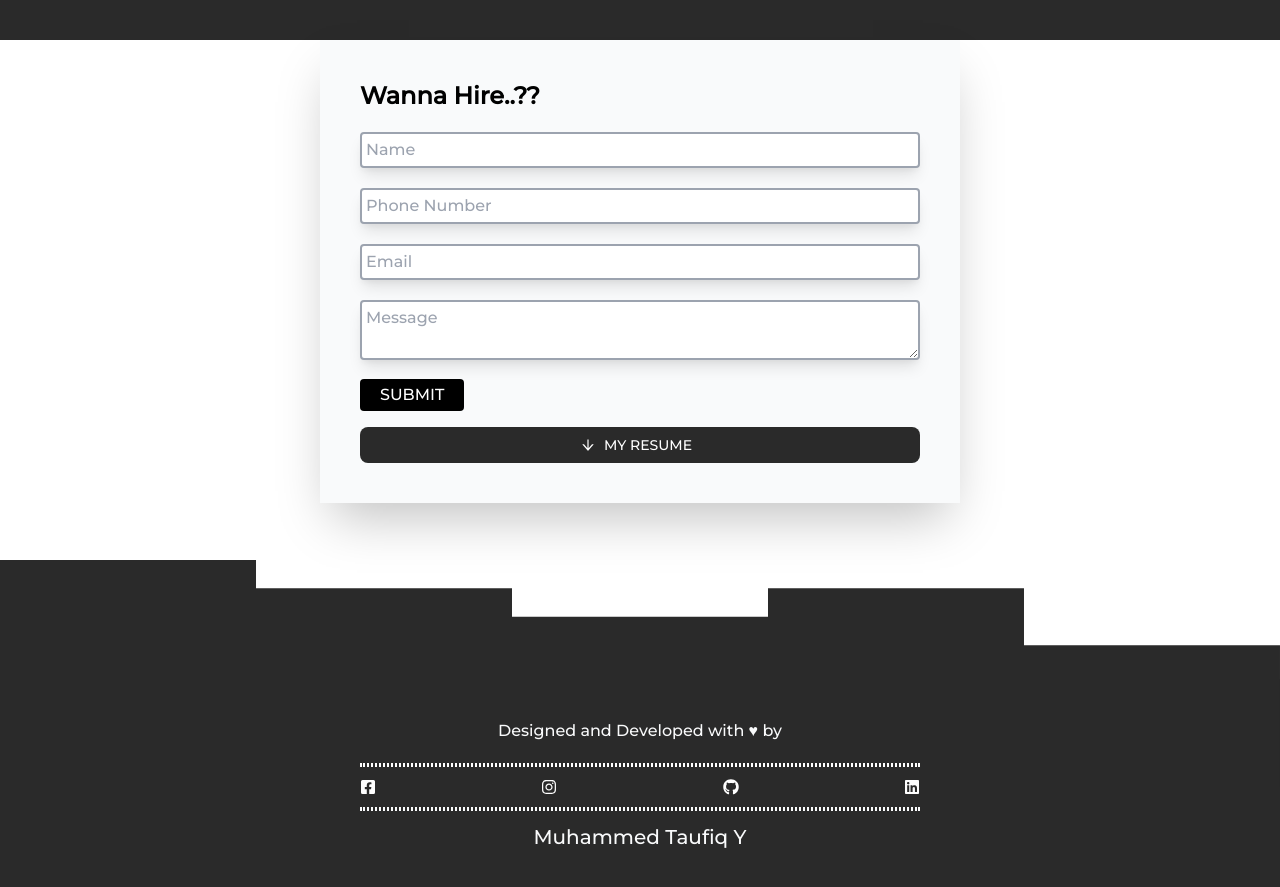
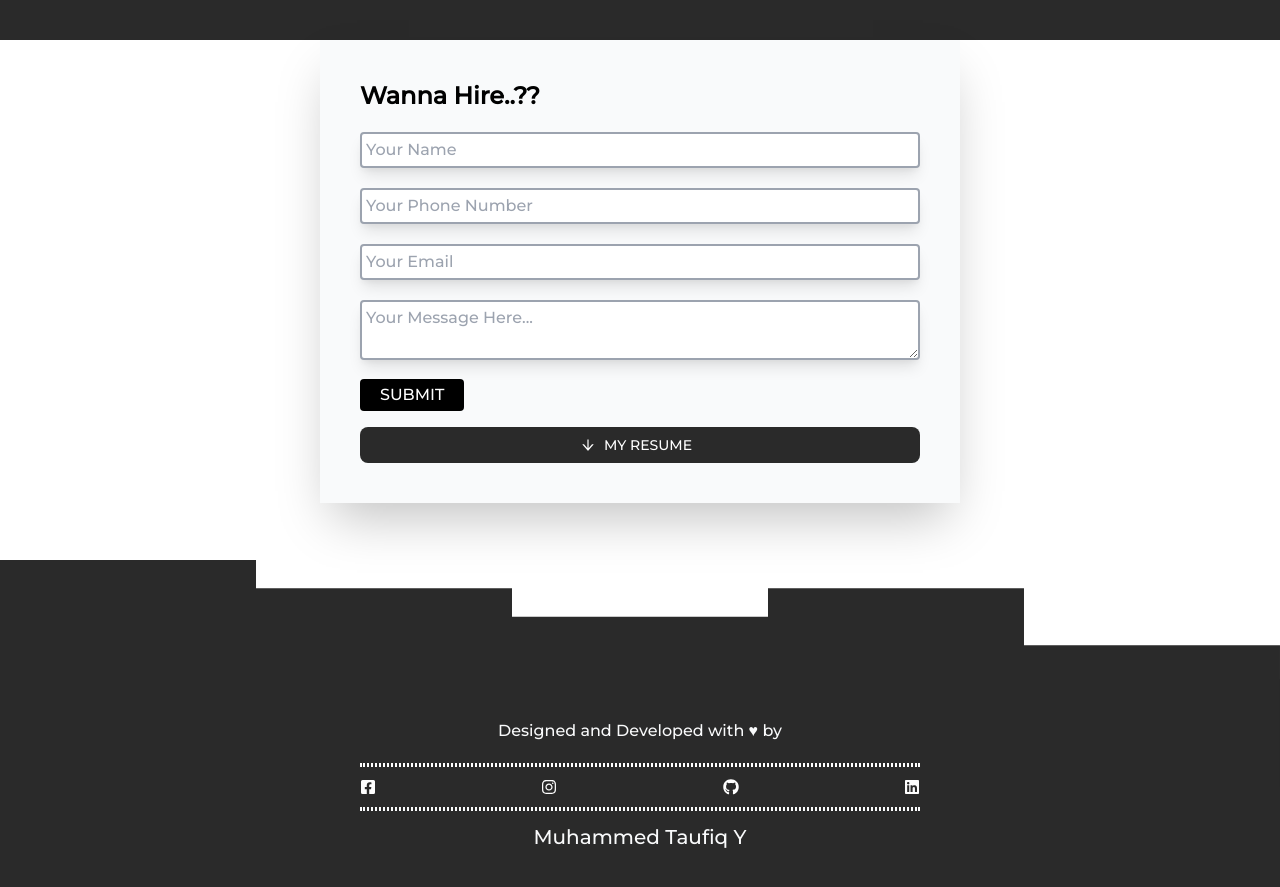
Before and after one commit to Taufiq-Y/Portfolio, a React (Create React App) app: page /contact in a window 1280 px wide. Shown: the part 800-1687 px from the top of the page. Built offline with nearby package versions, Linux system fonts and the light colour scheme; no server answers.

Commit message:
Email Validation

```diff
--- a/src/pages/Contact.js
+++ b/src/pages/Contact.js
@@ -42,28 +42,29 @@ function Contact() {
               <h1 className="text-2xl font-semibold">Wanna Hire..??</h1>
               <input
                 type="text"
-                placeholder="Name"
+                placeholder="Your Name"
                 required
                 className="w-full border-2 border-gray-400 rounded p-1 shadow-lg mt-5"
                 name="name"
               />
               <input
-                type="text"
-                placeholder="Phone Number"
+                type="number"
+                placeholder="Your Phone Number"
                 required
                 className="w-full border-2 border-gray-400 rounded p-1 shadow-lg mt-5"
                 name="phonenumber"
               />
               <input
-                type="text"
-                placeholder="Email"
+                type="email"
+                placeholder="Your Email"
                 required
                 className="w-full border-2 border-gray-400 rounded p-1 shadow-lg mt-5"
                 name="email"
               />
               <textarea
                 type="text"
-                placeholder="Message"
+                placeholder="Your Message Here..."
+                required
                 className="w-full border-2 border-gray-400 rounded p-1 shadow-lg mt-5"
                 name="message"
               />
```
